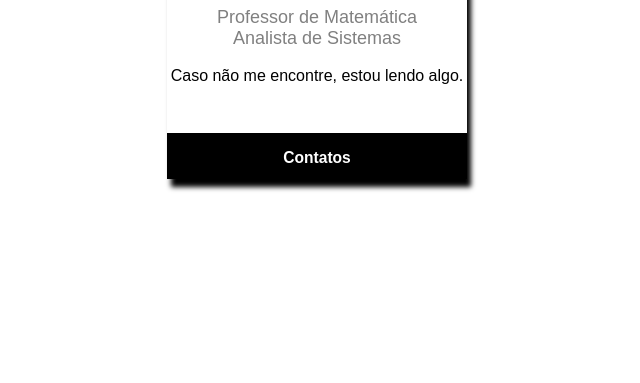
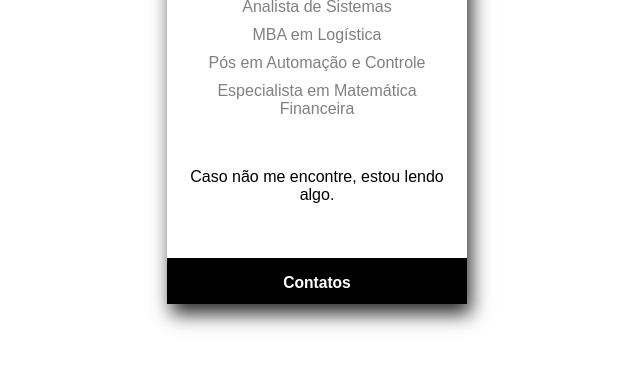
Before and after one commit to WerbsonSouza/werbsonsouza.github.io, a plain HTML site: page index.html in a window 1280 px wide. Shown: the part 417-800 px from the top of the page, without its empty margins (323-963 px from the left). Drawn offline with Linux system fonts and the light colour scheme.

Commit message:
correção do estilo

```diff
--- a/css/style.css
+++ b/css/style.css
@@ -1,25 +1,31 @@
 *{
     font-family: 'Nunito', Arial, Helvetica, sans-serif;
-}
-
-body{
 }
 
 main{
     padding: 50px;
 }
 
-
 .card {
-  box-shadow: 4px 8px 5px black;
+  box-shadow: 4px 10px 18px rgb(44, 44, 44);
   max-width: 300px;
   margin: auto;
   text-align: center;
 }
 
-.title {
+.p_formacao{
+  text-align: center;
+  font-size: 14px;
+  letter-spacing: 4px;
+}
+
+.p_lista{
+  margin-top: 2px;
+  margin-bottom:10px;
   color: grey;
-  font-size: 18px;
+  margin-left: 15px;
+  margin-right: 15px;
+
 }
 
 button {
@@ -30,56 +36,45 @@ button {
   text-align: center;
   cursor: pointer;
   width: 100%;
-
-}
-
-a {
-  text-decoration: none;
-  font-size: 22px;
-  color: black;
 }
 
 button:hover, a:hover {
   opacity: 1.0;
 }
 
-
-.flip-box {
+.virar_caixa {
   width: 100%;
   height: 30px;
   perspective: 1000px;
 
 }
 
-.flip-box-inner {
+.virar_caixa_ativo {
   position: relative;
   width: 100%;
   height: 100%;
-  transition: transform 0.8s;
+  transition: transform 0.4s;
   transform-style: preserve-3d;
 
 }
 
-.flip-box:hover .flip-box-inner {
+.virar_caixa:hover .virar_caixa_ativo {
   transform: rotateY(180deg);
 }
 
-.flip-box-front, .flip-box-back {
+.frente_btn, .verso_btn {
   position: relative;
   width: 100%;
   height: 100%;
   backface-visibility: hidden;
 }
 
-.flip-box-front {
-}
-
-.flip-box-back {
+.verso_btn {
   background-color: grey;
   color: white;
   transform: rotateY(180deg);
   height: 215px;
-  margin-top: -70%;
+  margin-top: -70%; /* ou margin-top: -70%;  */
 }
 
 h2{
@@ -89,3 +84,13 @@ h2{
 h3 {
   color: white;
 }
+
+.icon{
+  margin: 24px 0;
+}
+
+a {
+  text-decoration: none;
+  font-size: 22px;
+  color: black;
+}
--- a/index.html
+++ b/index.html
@@ -9,38 +9,46 @@
 
     <meta name="changed" content="2023-07-20T22:04:32.449532484"/>
 
-
 </head>
 <body>
     <header>
+    </header>
     <main>
         <div class="card">
             <img src="eu.jpg" alt="w silva" style="width:100%">
-                <h1>Werbson Silva Souza</h1>
-                <p class="title">Professor de Matemática
-                    <br>Analista de Sistemas</p>
-                <p>Caso não me encontre, estou lendo algo.</p>
-                <div style="margin: 24px 0;">
+            <h1>Werbson Souza</h1>
+                <p class="p_formacao">
+                    <p class="p_lista">Professor de Matemática</p>
+                    <p class="p_lista">Analista de Sistemas</p>
+                    <p class="p_lista">MBA em Logística</p>
+                    <p class="p_lista">Pós em Automação e Controle</p>
+                    <p class="p_lista">Especialista em Matemática Financeira</p>
+                </p>
+                <br>
+            <p style="margin-left: 15px; margin-right: 15px;">Caso não me encontre, estou lendo algo.</p>
+
+            <p>
+                <button>
+                    <div class="virar_caixa">
+                    <div class="virar_caixa_ativo">
+                        <div class="frente_btn">
+                            <h3>Contatos</h3>
+                        </div>
+                        <div class="verso_btn">
+                            <br>
+                            <h3> <a href="mailto:werbsonsouza.cad@gmail.com"></a> werbsonsouza.cad@gmail.com </h3>
+                            <br> Me encontre no LinkedIn <br>
+                            <a href="http://www.linkedin.com/in/werbsonsouza/" target="_blank" rel="noopener noreferrer"></a> <b>linkedin.com/werbsonsouza/</b>
+                            <br><br>
+                            <div class="icon">
                                 <a href="#"><i class="fa fa-dribbble"></i></a>
                                 <a href="#"><i class="fa fa-linkedin"></i></a>
                                 <a href="#"><i class="fa fa-facebook"></i></a>
                             </div>
 
-                <p>
-                <button>
-                <div class="flip-box">
-                    <div class="flip-box-inner">
-                        <div class="flip-box-front">
-                            <h3>Contatos</h3>
-                        </div>
-                    <div class="flip-box-back">
-                    <br>
-                    <h3> werbsonsouza.cad@gmail.com </h3>
-                    <br> Me encontre no LinkedIn
-                    <br> <b>Werbson Silva Souza</b>
-                    <br>
-                    <h4>(38) 9 9217 4651
-                    <br> (38) 9 8403 3780</h4>
+<!-- acrescentar os ícones e configurar os links -->
+
+
                         </div>
                     </div>
                     </div>
@@ -48,6 +56,5 @@
             </p>
         </div>
     </main>
-    </header>
 </body>
 </html>
```
Lines whose indentation alone changed are shown as unchanged.
